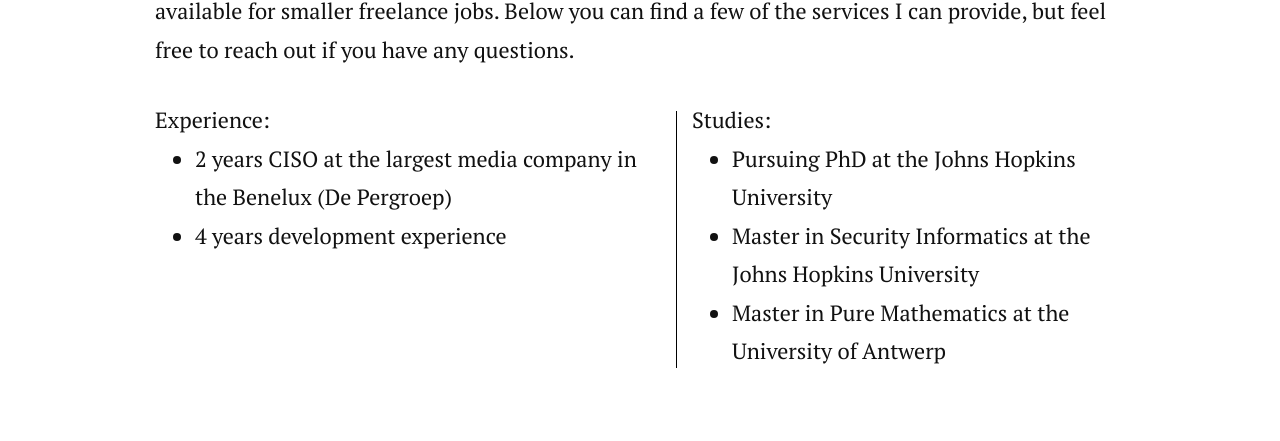
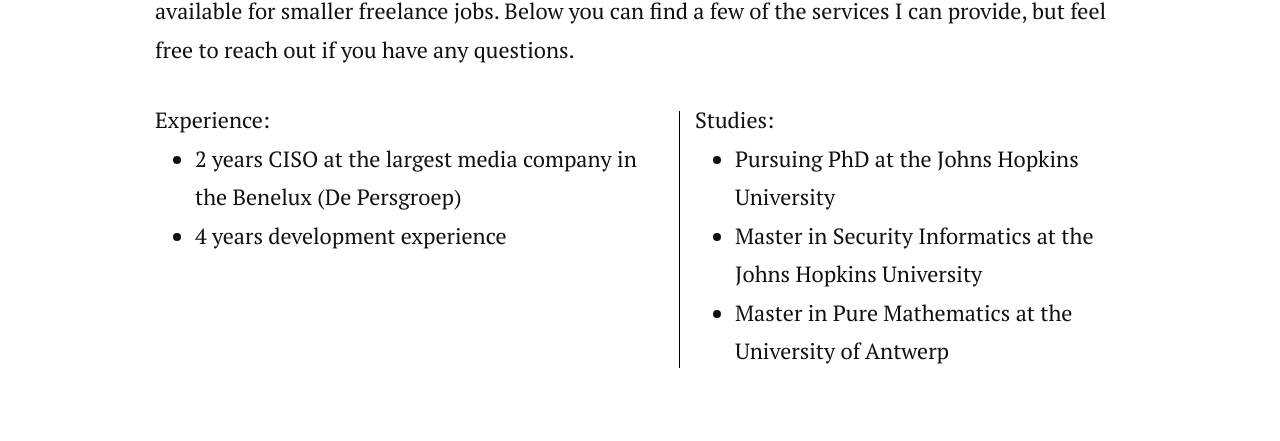
Before and after one commit to gijsvl/gijsvl.github.io, a Jekyll site: the page built from index.html, in a window 1280 px wide. Shown: the part 415-856 px from the top of the page. Built offline with Jekyll 4.4.1, drawn with Linux system fonts in a browser that asks for light colours; nearby versions of some CDN libraries.

Commit message:
Update index.html

```diff
--- a/index.html
+++ b/index.html
@@ -12,7 +12,7 @@
 		<div style="margin: 0 15px 0 0;">
 			Experience:
 			<ul>
-				<li>2 years CISO at the largest media company in the Benelux (De Pergroep)</li>
+				<li>2 years CISO at the largest media company in the Benelux (De Persgroep)</li>
 				<li>4 years development experience</li>
 			</ul>
 		</div>
```
